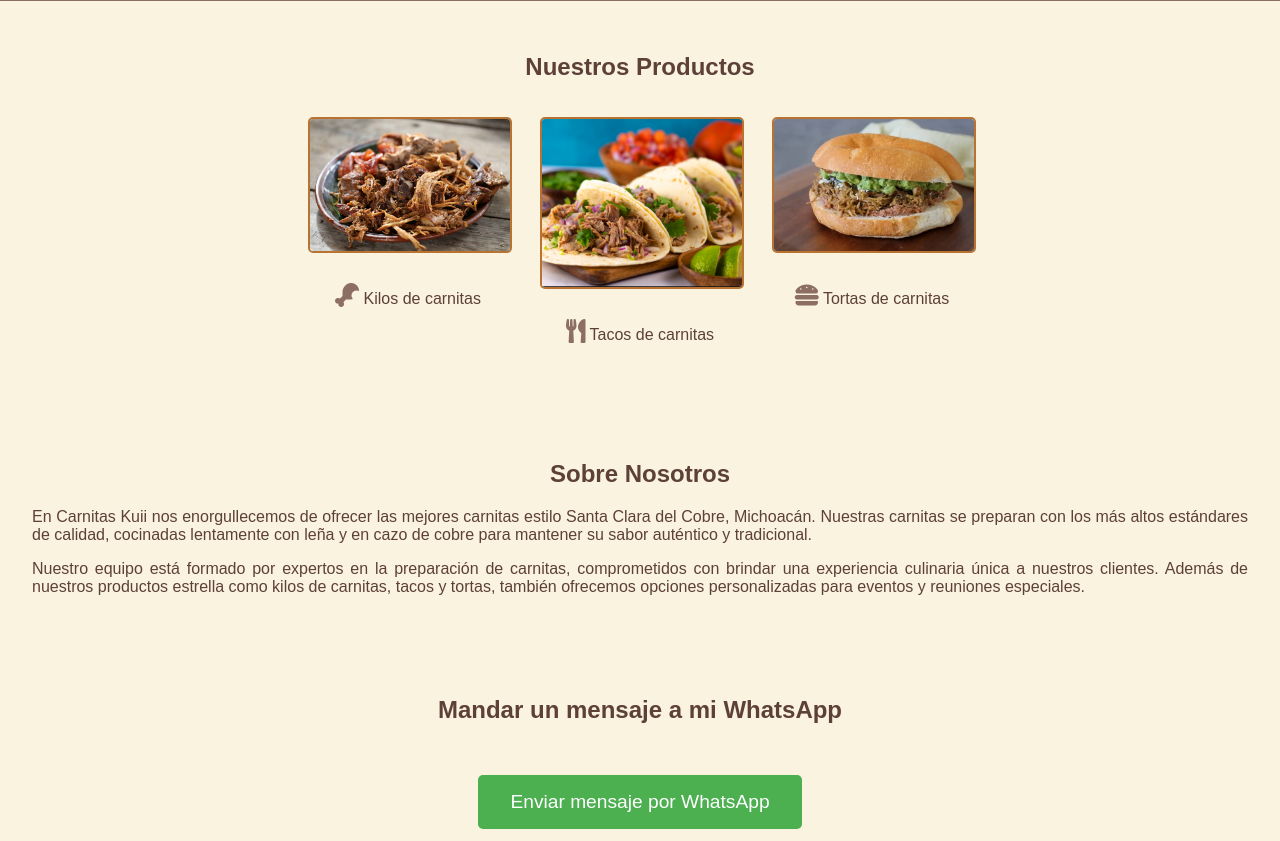
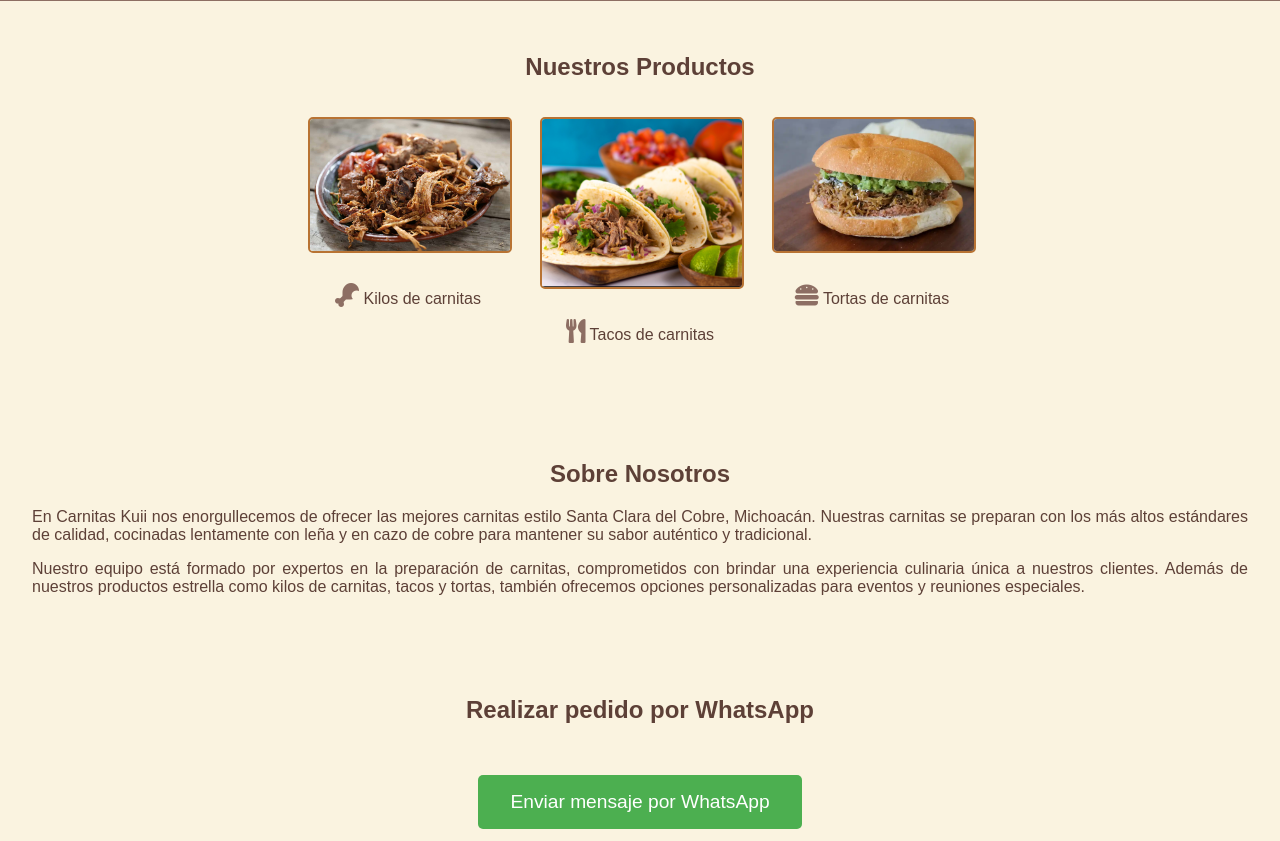
Before and after one commit to Appvocados/Kuii, a plain HTML site: page index.html in a window 1280 px wide. Shown: the part 111-952 px from the top of the page. Drawn offline with Linux system fonts and the light colour scheme.

Commit message:
Update index.html

```diff
--- a/index.html
+++ b/index.html
@@ -154,7 +154,7 @@
     </section>
 
     <section id="contacto">
-        <h2>Mandar un mensaje a mi WhatsApp</h2>
+        <h2>Realizar pedido por WhatsApp</h2>
         <a class="whatsapp" href="https://wa.me/4341696630" target="_blank">Enviar mensaje por WhatsApp</a>
         <p>Domicilio: Calle Virrey de Mendoza Número 343 A, Centro, Morelia, Mich.</p>
     </section>
```
